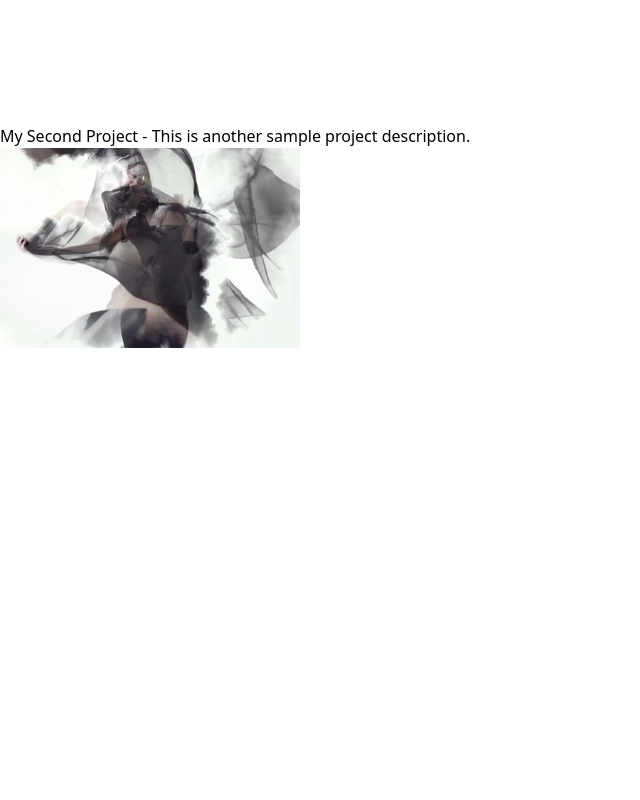
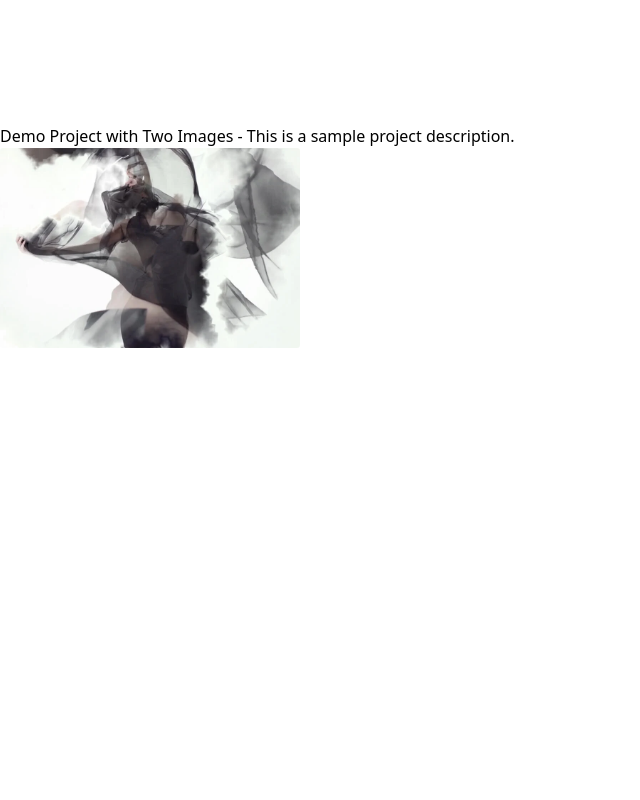
Before and after one commit to barnabysheeran/portfolio-barnaby-sheeran, a React (Vite) app: page / in a window 1280 px wide. Shown: the part 1100-1900 px from the top of the page, without its empty margins (0-640 px from the left). Built offline with nearby package versions, Linux system fonts and the light colour scheme; a web font is replaced by a local one.

Commit message:
refactor: update project titles in projects.json and change footer text to GitHub

```diff
--- a/src/ts/data/projects.json
+++ b/src/ts/data/projects.json
@@ -2,7 +2,35 @@
 
     {
         "id": "1",
-        "title": "Refactored a prototype to fully linted Saas application",
+        "title": "Demo Project with One Image",
+        "description": "This is a sample project description.",
+        "media": [
+            {
+                "type": "image",
+                "url": "asset/project/test/1.webp"
+            }
+        ]
+    },
+
+    {
+        "id": "2",
+        "title": "Demo Project with Two Images",
+        "description": "This is a sample project description.",
+        "media": [
+            {
+                "type": "image",
+                "url": "asset/project/test/1.webp"
+            },
+            {
+                "type": "image",
+                "url": "asset/project/test/2.webp"
+            }
+        ]
+    },
+
+    {
+        "id": "2",
+        "title": "Demo Project with Two Images & a Video",
         "description": "This is a sample project description.",
         "media": [
             {
@@ -12,72 +40,11 @@
             {
                 "type": "video",
                 "url": "asset/project/test/1.mp4"
-            }
-        ]
-    },
-
-    {
-        "id": "2",
-        "title": "My Second Project",
-        "description": "This is another sample project description.",
-        "media": [
+            },
             {
                 "type": "image",
-                "url": "asset/project/test/1.webp"
-            },
-            {
-                "type": "video",
-                "url": "asset/project/test/1.mp4"
-            }
-        ]
-    },
-
-    {
-        "id": "3",
-        "title": "My Third Project",
-        "description": "This is yet another sample project description.",
-        "media": [
-            {
-                "type": "image",
-                "url": "asset/project/test/1.webp"
-            },
-            {
-                "type": "video",
-                "url": "asset/project/test/1.mp4"
-            }
-        ]
-    },
-
-    {
-        "id": "4",
-        "title": "My Fourth Project",
-        "description": "This is a fourth sample project description.",
-        "media": [
-            {
-                "type": "image",
-                "url": "asset/project/test/1.webp"
-            },
-            {
-                "type": "video",
-                "url": "asset/project/test/1.mp4"
-            }
-        ]
-    },
-
-    {
-        "id": "5",
-        "title": "My Fifth Project",
-        "description": "This is a fifth sample project description.",
-        "media": [
-            {
-                "type": "image",
-                "url": "asset/project/test/1.webp"
-            },
-            {
-                "type": "video",
-                "url": "asset/project/test/1.mp4"
+                "url": "asset/project/test/2.webp"
             }
         ]
     }
-
 ]
--- a/src/ts/ui/site/footer/SiteFooter.tsx
+++ b/src/ts/ui/site/footer/SiteFooter.tsx
@@ -1,5 +1,5 @@
 import styles from './SiteFooter.module.css';
 
 export default function SiteFooter() {
-  return <div className={styles['site-footer']}>Site Footer</div>;
+  return <div className={styles['site-footer']}>GitHub</div>;
 }
```
